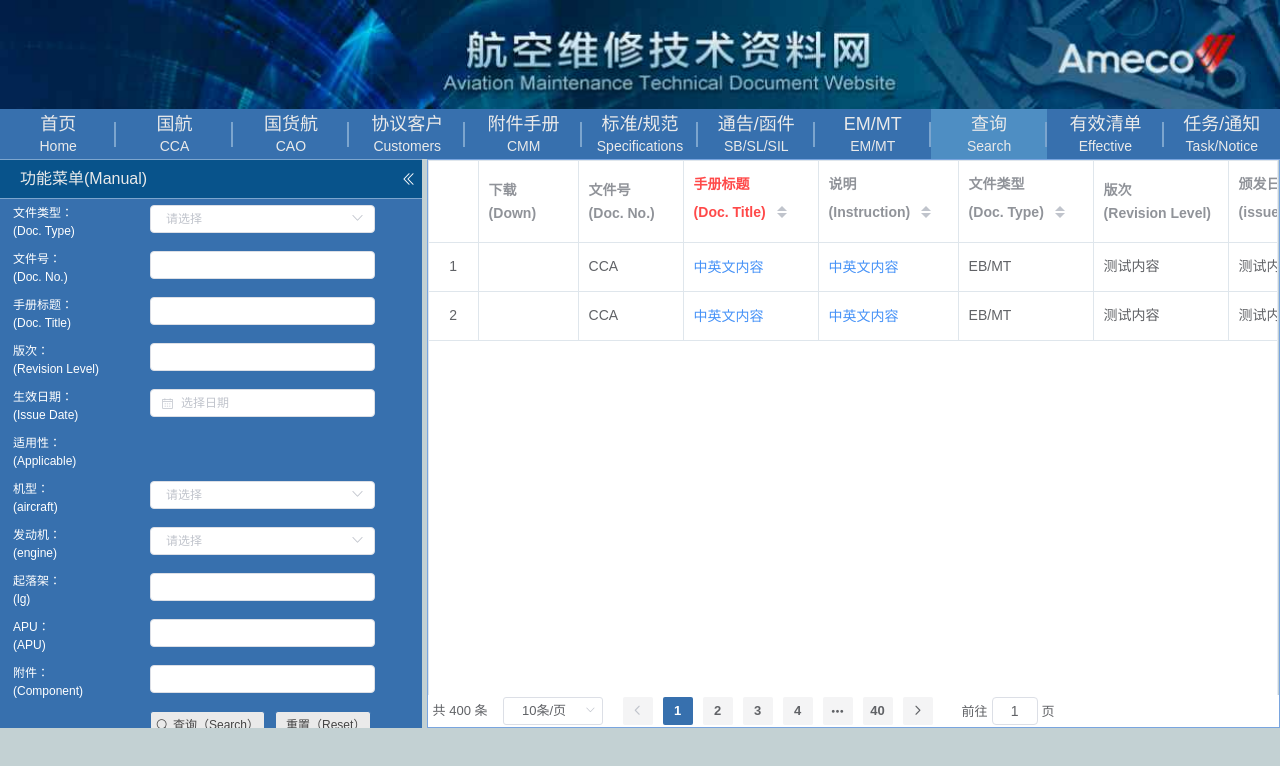
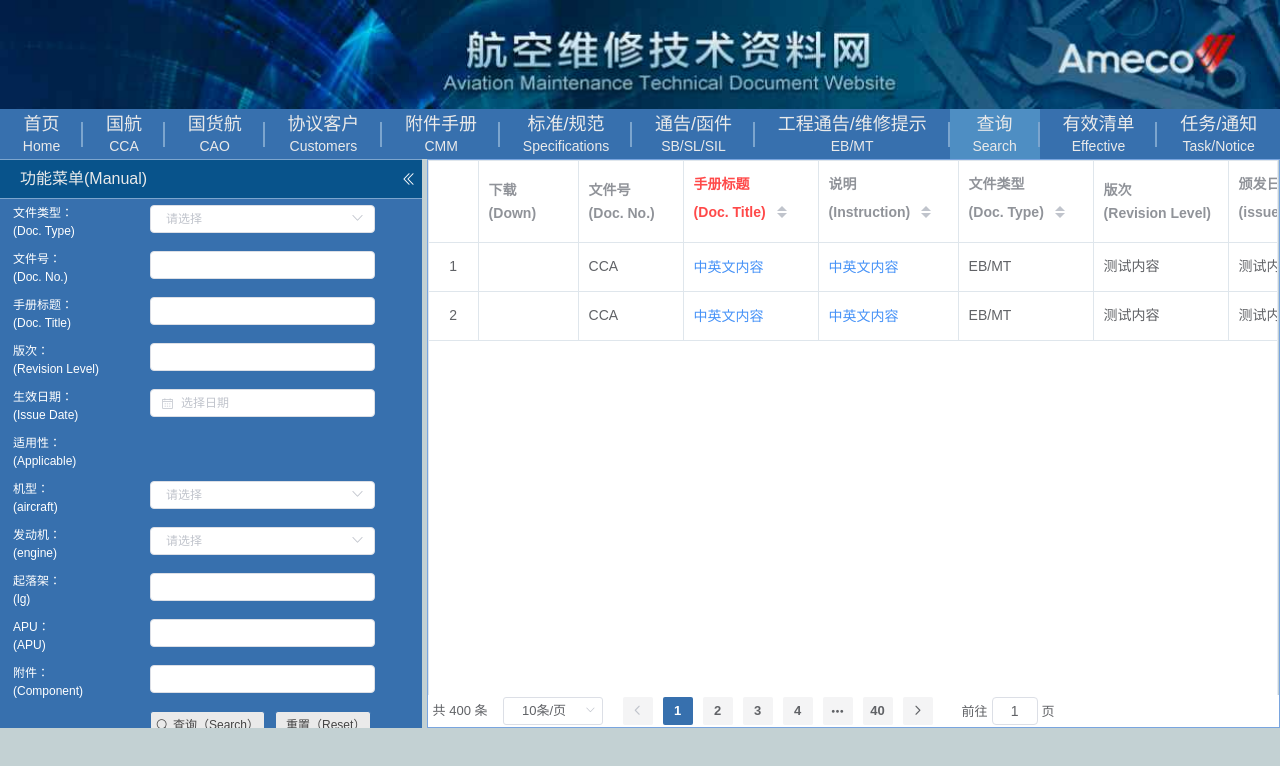
Before and after one commit to Jason-fc/tdms, a Vue app: page /#/search in a window 1280 px wide. Shown: the top 766 px of the page. Built offline with nearby package versions, Linux system fonts and the light colour scheme.

Commit message:
修改sidebar

```diff
--- a/src/layout/sideBar/index.vue
+++ b/src/layout/sideBar/index.vue
@@ -42,8 +42,8 @@
                 title:"通告/函件"
             },
              {
-                name:"EM/MT",
-                title:"EM/MT"
+                name:"EB/MT",
+                title:"工程通告/维修提示"
             },
             {
                 name:"Search",
@@ -76,7 +76,7 @@
       background-color: rgb(78, 142, 195);
   }
   .bar-item {
-    flex: 1;
+    flex: auto;
     height: 50px;
     position: relative;
     cursor: pointer;
```
